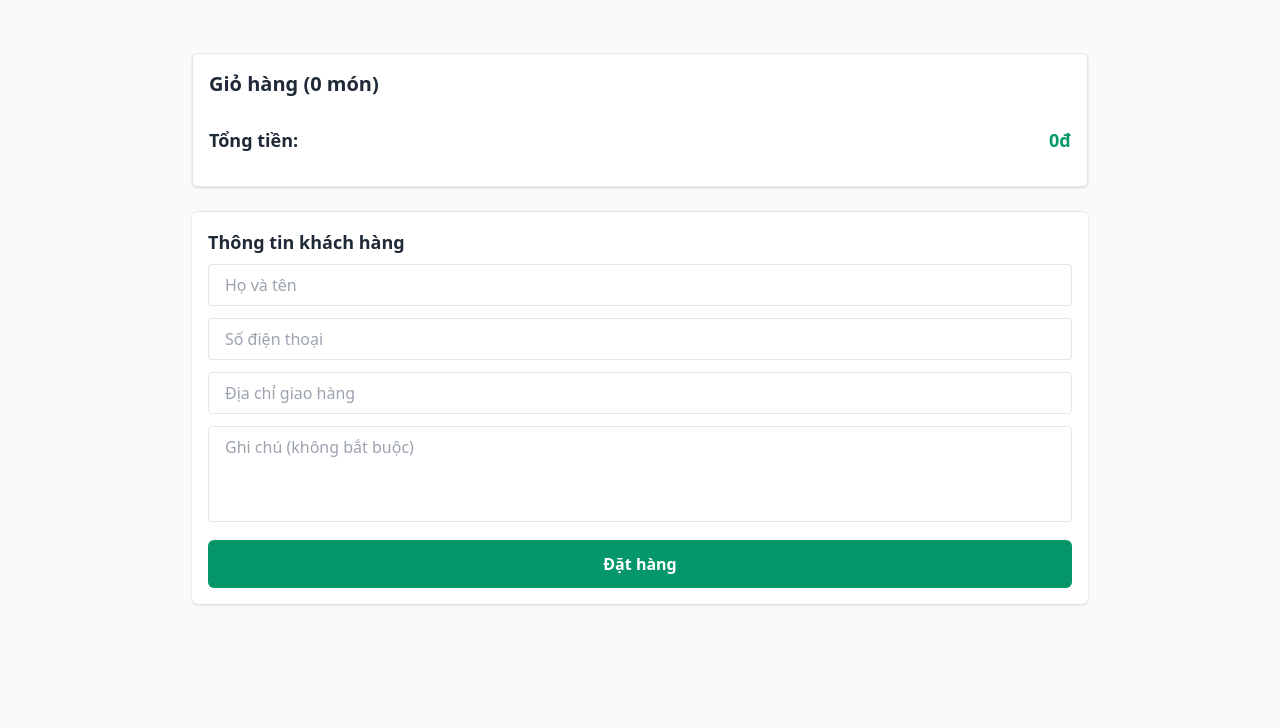
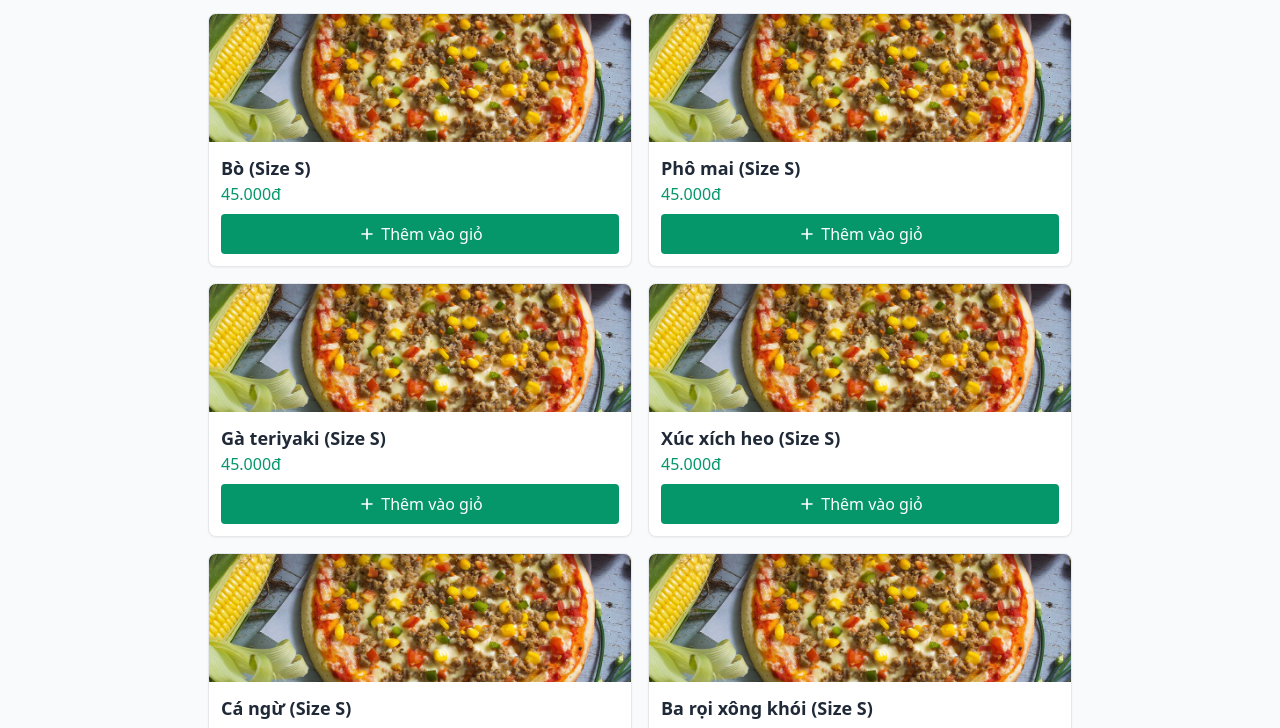
Before and after one commit to PizzaBo93/bopizzabo, a plain HTML site: page index.html in a window 1280 px wide. Shown: the part 174-902 px from the top of the page. Before the commit the page ends 800 px from the top, so only its background shows below. Drawn offline with nearby package versions, Linux system fonts and the light colour scheme.

Commit message:
Update index.html

```diff
--- a/index.html
+++ b/index.html
@@ -8,7 +8,7 @@
 </head>
 <body class="bg-gray-50 text-gray-800">
 <header class="bg-green-600 text-white p-4 text-center shadow flex items-center justify-center space-x-3">
-  <img src="https://raw.githubusercontent.com/PizzaBo93/pizzatime/main/logo.jpg" alt="Logo PizzaBo"class="h-20 w-20 rounded-full">
+  <img src="logo.jpg" alt="Logo PizzaBo" class="h-20 w-20 rounded-full">
   <h1 class="text-2xl font-bold">Pizza Time - Tuy Hoa</h1>
 </header>
 
@@ -52,57 +52,57 @@
       const pizzaMenu = [
   // --- Pizza Size S ---
   { id: 1, name: "Bò (Size S)", price: 45000, category: "Pizza S", image: "images/Beef-resize.jpg" },
-  { id: 2, name: "Phô mai (Size S)", price: 45000, category: "Pizza S", "images/Beef-resize.jpg" },
-  { id: 3, name: "Gà teriyaki (Size S)", price: 45000, category: "Pizza S", "images/Beef-resize.jpg" },
-  { id: 4, name: "Xúc xích heo (Size S)", price: 45000, category: "Pizza S", "images/Beef-resize.jpg" },
-  { id: 5, name: "Cá ngừ (Size S)", price: 45000, category: "Pizza S", "images/Beef-resize.jpg" },
-  { id: 6, name: "Ba rọi xông khói (Size S)", price: 45000, category: "Pizza S", "images/Beef-resize.jpg" },
+  { id: 2, name: "Phô mai (Size S)", price: 45000, category: "Pizza S", image: "images/Beef-resize.jpg" },
+  { id: 3, name: "Gà teriyaki (Size S)", price: 45000, category: "Pizza S", image: "images/Beef-resize.jpg" },
+  { id: 4, name: "Xúc xích heo (Size S)", price: 45000, category: "Pizza S", image: "images/Beef-resize.jpg" },
+  { id: 5, name: "Cá ngừ (Size S)", price: 45000, category: "Pizza S", image: "images/Beef-resize.jpg" },
+  { id: 6, name: "Ba rọi xông khói (Size S)", price: 45000, category: "Pizza S", image: "images/Beef-resize.jpg" },
 
   // --- Pizza Size L ---
-  { id: 7, name: "Bò (Size L)", price: 99000, category: "Pizza L", "images/Beef-resize.jpg" },
-  { id: 8, name: "Phô mai (Size L)", price: 89000, category: "Pizza L", "images/Beef-resize.jpg" },
-  { id: 9, name: "Gà teriyaki (Size L)", price: 89000, category: "Pizza L", "images/Beef-resize.jpg" },
-  { id: 10, name: "Hải sản (Size L)", price: 99000, category: "Pizza L", "images/Beef-resize.jpg" },
-  { id: 11, name: "Xúc xích heo (Size L)", price: 89000, category: "Pizza L", "images/Beef-resize.jpg" },
-  { id: 12, name: "Pizza nấm rau củ (Size L)", price: 89000, category: "Pizza L", "images/Beef-resize.jpg" },
-  { id: 13, name: "Xúc xích Đức (Size L)", price: 99000, category: "Pizza L", "images/Beef-resize.jpg" },
-  { id: 14, name: "Cá ngừ (Size L)", price: 89000, category: "Pizza L", "images/Beef-resize.jpg" },
-  { id: 15, name: "Ba rọi xông khói (Size L)", price: 89000, category: "Pizza L", "images/Beef-resize.jpg" },
-  { id: 16, name: "Salami", price: 109000, category: "Pizza L", "images/Beef-resize.jpg" },
-  { id: 17, name: "Phô mai tươi", price: 99000, category: "Pizza L", "images/Beef-resize.jpg" },
-  { id: 18, name: "Meat Lover's", price: 119000, category: "Pizza L", "images/Beef-resize.jpg" },
-  { id: 19, name: "Tôm thanh cua", price: 99000, category: "Pizza L", "images/Beef-resize.jpg" },
-  { id: 20, name: "Khô Gà - Lạp Xưởng", price: 99000, category: "Pizza L", "images/Beef-resize.jpg" },
-  { id: 21, name: "Thập Cẩm", price: 119000, category: "Pizza L", "images/Beef-resize.jpg" },
-  { id: 22, name: "Bò sốt cay", price: 119000, category: "Pizza L", "images/Beef-resize.jpg" },
-  { id: 23, name: "Hải sản đặc biệt", price: 109000, category: "Pizza L", "images/Beef-resize.jpg" },
+  { id: 7, name: "Bò (Size L)", price: 99000, category: "Pizza L", image: "images/Beef-resize.jpg" },
+  { id: 8, name: "Phô mai (Size L)", price: 89000, category: "Pizza L", image: "images/Beef-resize.jpg" },
+  { id: 9, name: "Gà teriyaki (Size L)", price: 89000, category: "Pizza L", image: "images/Beef-resize.jpg" },
+  { id: 10, name: "Hải sản (Size L)", price: 99000, category: "Pizza L", image: "images/Beef-resize.jpg" },
+  { id: 11, name: "Xúc xích heo (Size L)", price: 89000, category: "Pizza L", image: "images/Beef-resize.jpg" },
+  { id: 12, name: "Pizza nấm rau củ (Size L)", price: 89000, category: "Pizza L", image: "images/Beef-resize.jpg" },
+  { id: 13, name: "Xúc xích Đức (Size L)", price: 99000, category: "Pizza L", image: "images/Beef-resize.jpg" },
+  { id: 14, name: "Cá ngừ (Size L)", price: 89000, category: "Pizza L", image: "images/Beef-resize.jpg" },
+  { id: 15, name: "Ba rọi xông khói (Size L)", price: 89000, category: "Pizza L", image: "images/Beef-resize.jpg" },
+  { id: 16, name: "Salami", price: 109000, category: "Pizza L", image: "images/Beef-resize.jpg" },
+  { id: 17, name: "Phô mai tươi", price: 99000, category: "Pizza L", image: "images/Beef-resize.jpg" },
+  { id: 18, name: "Meat Lover's", price: 119000, category: "Pizza L", image: "images/Beef-resize.jpg" },
+  { id: 19, name: "Tôm thanh cua", price: 99000, category: "Pizza L", image: "images/Beef-resize.jpg" },
+  { id: 20, name: "Khô Gà - Lạp Xưởng", price: 99000, category: "Pizza L", image: "images/Beef-resize.jpg" },
+  { id: 21, name: "Thập Cẩm", price: 119000, category: "Pizza L", image: "images/Beef-resize.jpg" },
+  { id: 22, name: "Bò sốt cay", price: 119000, category: "Pizza L", image: "images/Beef-resize.jpg" },
+  { id: 23, name: "Hải sản đặc biệt", price: 109000, category: "Pizza L", image: "images/Beef-resize.jpg" },
 
   // --- Món ăn nhẹ ---
-  { id: 24, name: "Gà Sốt Cay", price: 29000, category: "Món ăn nhẹ", "images/Beef-resize.jpg" },
-  { id: 25, name: "Khoai tây chiên (nhỏ)", price: 20000, category: "Món ăn nhẹ", "images/Beef-resize.jpg" },
-  { id: 26, name: "Khoai tây chiên (lớn)", price: 35000, category: "Món ăn nhẹ", "images/Beef-resize.jpg" },
-  { id: 27, name: "Tok Lắc Phô Mai", price: 20000, category: "Món ăn nhẹ", "images/Beef-resize.jpg" },
-  { id: 28, name: "Bánh Mì Bơ Tỏi", price: 19000, category: "Món ăn nhẹ", "images/Beef-resize.jpg" },
-  { id: 29, name: "Gà lắc phô mai cay (nhỏ)", price: 25000, category: "Món ăn nhẹ", "images/Beef-resize.jpg" },
-  { id: 30, name: "Gà lắc phô mai cay (lớn)", price: 45000, category: "Món ăn nhẹ", "images/Beef-resize.jpg" },
-  { id: 31, name: "Gà rán chiên giòn (nhỏ)", price: 25000, category: "Món ăn nhẹ", "images/Beef-resize.jpg" },
-  { id: 32, name: "Gà rán chiên giòn (lớn)", price: 30000, category: "Món ăn nhẹ", "images/Beef-resize.jpg" },
-  { id: 33, name: "Mì Ý đút lò", price: 59000, category: "Món ăn nhẹ", "images/Beef-resize.jpg" },
-  { id: 34, name: "Mì Ý sốt bò bằm", price: 39000, category: "Món ăn nhẹ", "images/Beef-resize.jpg" },
-  { id: 35, name: "Salad Cá Ngừ", price: 39000, category: "Món ăn nhẹ", "images/Beef-resize.jpg" },
-  { id: 36, name: "Salad dầu giấm", price: 35000, category: "Món ăn nhẹ", "images/Beef-resize.jpg" },
-  { id: 37, name: "Bánh mì phô mai", price: 35000, category: "Món ăn nhẹ", "images/Beef-resize.jpg" },
-  { id: 38, name: "Bắp Phô Mai", price: 39000, category: "Món ăn nhẹ", "images/Beef-resize.jpg" },
+  { id: 24, name: "Gà Sốt Cay", price: 29000, category: "Món ăn nhẹ", image: "images/Beef-resize.jpg" },
+  { id: 25, name: "Khoai tây chiên (nhỏ)", price: 20000, category: "Món ăn nhẹ", image: "images/Beef-resize.jpg" },
+  { id: 26, name: "Khoai tây chiên (lớn)", price: 35000, category: "Món ăn nhẹ", image: "images/Beef-resize.jpg" },
+  { id: 27, name: "Tok Lắc Phô Mai", price: 20000, category: "Món ăn nhẹ", image: "images/Beef-resize.jpg" },
+  { id: 28, name: "Bánh Mì Bơ Tỏi", price: 19000, category: "Món ăn nhẹ", image: "images/Beef-resize.jpg" },
+  { id: 29, name: "Gà lắc phô mai cay (nhỏ)", price: 25000, category: "Món ăn nhẹ", image: "images/Beef-resize.jpg" },
+  { id: 30, name: "Gà lắc phô mai cay (lớn)", price: 45000, category: "Món ăn nhẹ", image: "images/Beef-resize.jpg" },
+  { id: 31, name: "Gà rán chiên giòn (nhỏ)", price: 25000, category: "Món ăn nhẹ", image: "images/Beef-resize.jpg" },
+  { id: 32, name: "Gà rán chiên giòn (lớn)", price: 30000, category: "Món ăn nhẹ", image: "images/Beef-resize.jpg" },
+  { id: 33, name: "Mì Ý đút lò", price: 59000, category: "Món ăn nhẹ", image: "images/Beef-resize.jpg" },
+  { id: 34, name: "Mì Ý sốt bò bằm", price: 39000, category: "Món ăn nhẹ", image: "images/Beef-resize.jpg" },
+  { id: 35, name: "Salad Cá Ngừ", price: 39000, category: "Món ăn nhẹ", image: "images/Beef-resize.jpg" },
+  { id: 36, name: "Salad dầu giấm", price: 35000, category: "Món ăn nhẹ", image: "images/Beef-resize.jpg" },
+  { id: 37, name: "Bánh mì phô mai", price: 35000, category: "Món ăn nhẹ", image: "images/Beef-resize.jpg" },
+  { id: 38, name: "Bắp Phô Mai", price: 39000, category: "Món ăn nhẹ", image: "images/Beef-resize.jpg" },
 
   // --- Nước uống ---
-  { id: 39, name: "Nước ngọt (ly)", price: 9000, category: "Nước", "images/Beef-resize.jpg" },
-  { id: 40, name: "Nước ngọt (lon)", price: 15000, category: "Nước", "images/Beef-resize.jpg" },
-  { id: 41, name: "Nước suối", price: 9000, category: "Nước", "images/Beef-resize.jpg" },
-  { id: 42, name: "Local Beer", price: 15000, category: "Nước", "images/Beef-resize.jpg" },
-  { id: 43, name: "Đá me hạt mềm", price: 15000, category: "Nước", "images/Beef-resize.jpg" },
-  { id: 44, name: "Trà Chanh", price: 15000, category: "Nước", "images/Beef-resize.jpg" },
-  { id: 45, name: "Trà Đào", price: 20000, category: "Nước", "images/Beef-resize.jpg" },
-  { id: 46, name: "Trà sữa Thái", price: 20000, category: "Nước", "images/Beef-resize.jpg" }
+  { id: 39, name: "Nước ngọt (ly)", price: 9000, category: "Nước", image: "images/Beef-resize.jpg" },
+  { id: 40, name: "Nước ngọt (lon)", price: 15000, category: "Nước", image: "images/Beef-resize.jpg" },
+  { id: 41, name: "Nước suối", price: 9000, category: "Nước", image: "images/Beef-resize.jpg" },
+  { id: 42, name: "Local Beer", price: 15000, category: "Nước", image: "images/Beef-resize.jpg" },
+  { id: 43, name: "Đá me hạt mềm", price: 15000, category: "Nước", image: "images/Beef-resize.jpg" },
+  { id: 44, name: "Trà Chanh", price: 15000, category: "Nước", image: "images/Beef-resize.jpg" },
+  { id: 45, name: "Trà Đào", price: 20000, category: "Nước", image: "images/Beef-resize.jpg" },
+  { id: 46, name: "Trà sữa Thái", price: 20000, category: "Nước", image: "images/Beef-resize.jpg" }
 ];
 
 
```
